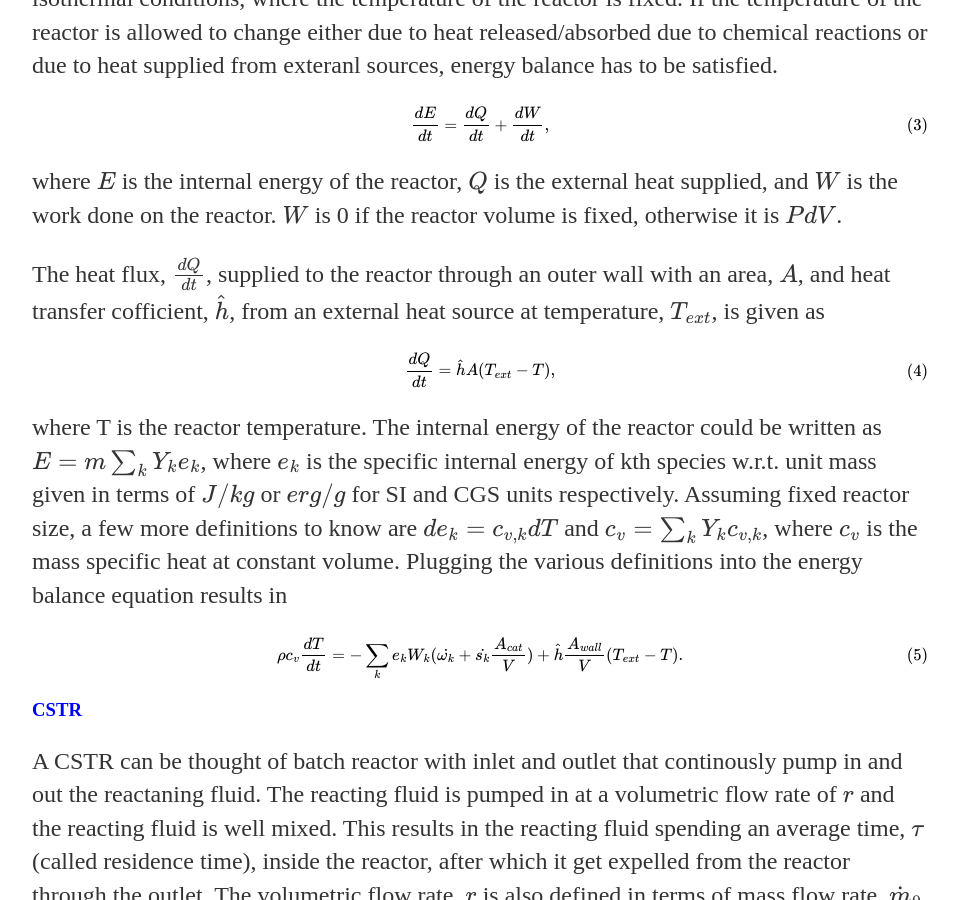
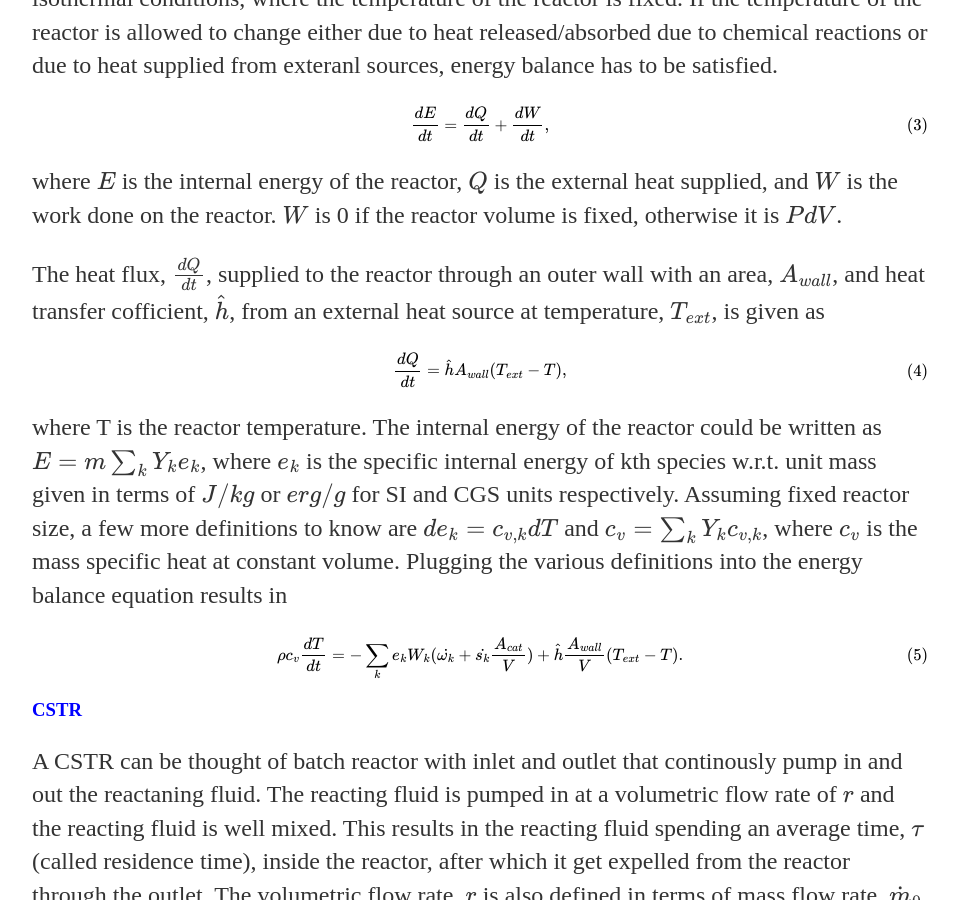
Before and after one commit to VlachosGroup/openmkm, a Jekyll site: the page built from docs/theory.md, in a window 1280 px wide and 900 px high, scrolled down 1440 px. Shown: the whole window, without its empty margins (160-1119 px from the left). Built offline with Jekyll 4.4.1, drawn with Linux system fonts in a browser that asks for light colours; formulas are drawn with MathJax 3; our own code applies the rules of GitHub Pages for plain Markdown files.

Commit message:
Theory  corrected

```diff
--- a/docs/theory.md
+++ b/docs/theory.md
@@ -46,10 +46,10 @@ where $$E$$ is the internal energy of the reactor, $$Q$$ is the external heat su
 and $$W$$ is the work done on the reactor. $$W$$ is 0 if the reactor volume is fixed, otherwise it is $$PdV$$.
 
 The heat flux, $$\frac{dQ}{dt}$$, supplied to the reactor through an outer wall
-with an area, $$A$$, and heat transfer cofficient, $$\hat{h}$$, from an external
+with an area, $$A_{wall}$$, and heat transfer cofficient, $$\hat{h}$$, from an external
 heat source  at temperature, $$T_{ext}$$, is given as
 
-$$\frac{dQ}{dt} = \hat{h}A(T_{ext} - T), $$
+$$\frac{dQ}{dt} = \hat{h}A_{wall}(T_{ext} - T), $$
 
 where T is the reactor temperature. The internal energy of the reactor could be
 written as $$E = m \sum_k Y_k e_k$$, where $$e_k$$ is the specific internal
```
